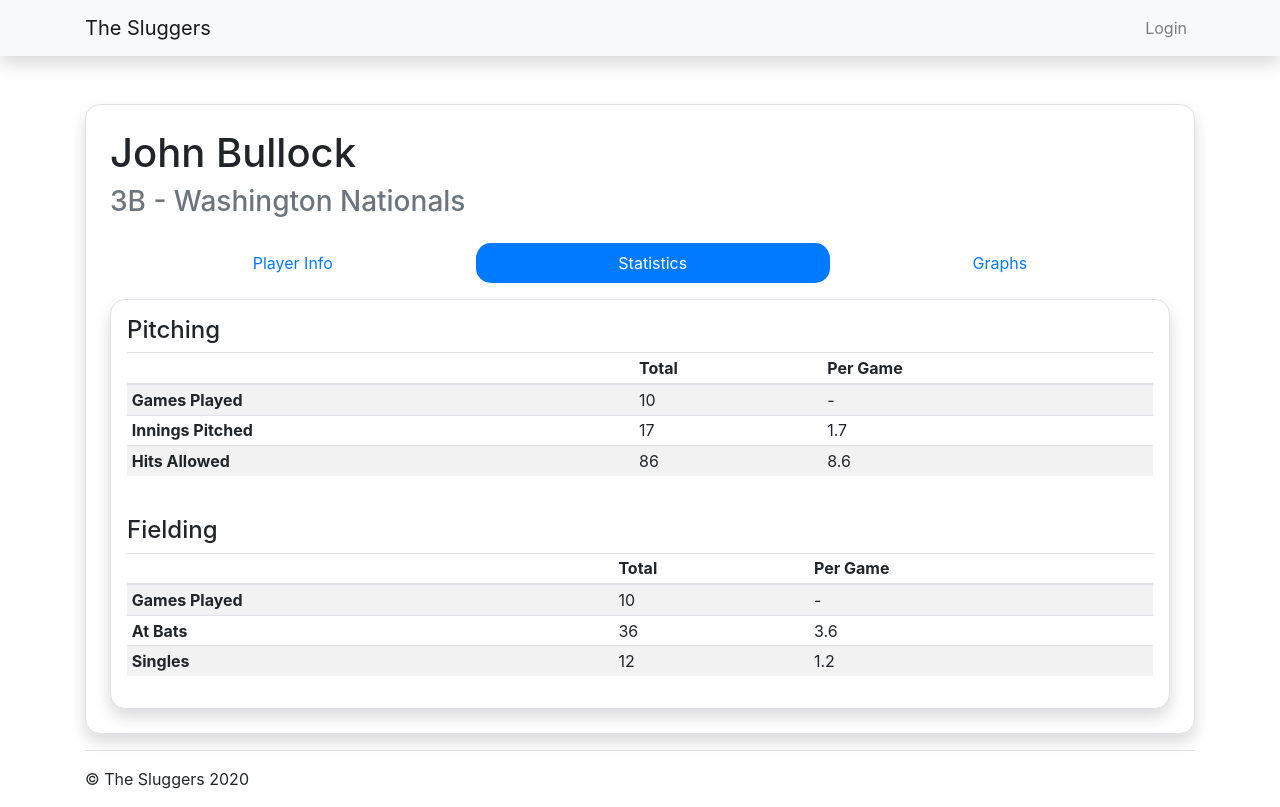
After one commit to EliasHaddad00/Baseball_Database_cs4750, a Django app: page /player/ in a window 1280 px wide, after a click on "Statistics". The commit adds this page. Run offline with Django 3.2, Linux system fonts and the light colour scheme; parts of the project's set-up code (start-up, migrations or seed data) failed here and were passed over; some libraries are stand-ins or nearby versions.

Commit message:
player view - basic statistics

```diff
--- a/match/templates/match/view.html
+++ b/match/templates/match/view.html
@@ -21,20 +21,20 @@
         <div class="tab-pane fade show active" id="info">
             <div class="card shadow p-3 border rounded-corner">
                 <h4>Game Date</h4>
-                <hr class="mt-0">
+                <hr class="mt-0 mb-1">
                 <p>
                     Saturday, September 14th<br>
                     2:00 PM
                 </p>
                 <br>
                 <h4>Field</h4>
-                <hr class="mt-0">
+                <hr class="mt-0 mb-1">
                 <p>Bird North</p>
             </div>
         </div>
         <div class="tab-pane fade" id="boxscore">
             <div class="card shadow p-3 border rounded-corner">
-                <table class="table table-bordered">
+                <table class="table table-bordered center-justify">
                     <thead class="table-active">
                             <th scope="col">&nbsp;</th>
                             <th scope="col">1</th>
--- a/match/views.py
+++ b/match/views.py
@@ -1,5 +1,4 @@
 from django.shortcuts import render
 
-# Create your views here.
 def view(request):
     return render(template_name='match/view.html', request=request)
--- /dev/null
+++ b/player/templates/player/view.html
@@ -0,0 +1,94 @@
+{% extends 'sluggers/base.html' %}
+
+{% block content %}
+<!-- Team Summary -->
+<div class="card shadow p-4 border rounded-corner mt-5">
+    <h1>John Bullock</h1>
+    <h3 class="text-muted">3B - Washington Nationals<br></h3>
+    <ul class="nav nav-pills nav-fill mt-3">
+        <li class="nav-item"><a class="nav-link active rounded-corner" data-toggle="tab" href="#playerinfo">Player Info</a></li>
+        <li class="nav-item"><a class="nav-link rounded-corner" data-toggle="tab" href="#stats">Statistics</a></li>
+        <li class="nav-item"><a class="nav-link rounded-corner" data-toggle="tab" href="#graphs">Graphs</a></li>
+    </ul>
+    <div class="tab-content mt-3">
+        <div class="tab-pane fade show active" id="playerinfo">
+            <div class="card shadow p-3 border rounded-corner">
+                <h4>Uniform Number</h4>
+                <hr class="mt-0 mb-1">
+                <p>15</p>
+                <br>
+
+                <h4>Date of Birth</h4>
+                <hr class="mt-0 mb-1">
+                <p>Oct 6th, 1998</p>
+                <br>
+
+                <h4>Emergency Contact</h4>
+                <hr class="mt-0 mb-1">
+                <p>
+                    <strong>Joe Bullock</strong><br>
+                    <a href="#" class="text-decoration-none">(703) 703-7037</a><br>
+                    <a href="#" class="text-decoration-none">jb@jb.com</a>
+                </p>
+
+            </div>
+        </div>
+        <div class="tab-pane fade" id="stats">
+            <div class="card shadow p-3 border rounded-corner">
+                <h4>Pitching</h4>
+                <table class="table table-striped table-sm left-justify">
+                    <thead>
+                        <th scope="col">&nbsp;</th>
+                        <th scope="col">Total</th>
+                        <th scope="col">Per Game</th>
+                    </thead>
+                    <tr>
+                        <th scope="row">Games Played</th>
+                        <td>10</td>
+                        <td>-</td>
+                    </tr>
+                    <tr>
+                        <th scope="row">Innings Pitched</th>
+                        <td>17</td>
+                        <td>1.7</td>
+                    </tr>
+                    <tr>
+                        <th scope="row">Hits Allowed</th>
+                        <td>86</td>
+                        <td>8.6</td>
+                    </tr>
+                </table>
+                <br>
+                <h4>Fielding</h4>
+                <table class="table table-striped table-sm left-justify">
+                    <thead>
+                        <th scope="col">&nbsp;</th>
+                        <th scope="col">Total</th>
+                        <th scope="col">Per Game</th>
+                    </thead>
+                    <tr>
+                        <th scope="row">Games Played</th>
+                        <td>10</td>
+                        <td>-</td>
+                    </tr>
+                    <tr>
+                        <th scope="row">At Bats</th>
+                        <td>36</td>
+                        <td>3.6</td>
+                    </tr>
+                    <tr>
+                        <th scope="row">Singles</th>
+                        <td>12</td>
+                        <td>1.2</td>
+                    </tr>
+                </table>
+            </div>
+        </div>
+        <div class="tab-pane fade" id="graphs">
+            <div class="card shadow p-3 border rounded-corner">
+
+            </div>
+        </div>
+    </div>
+</div>
+{% endblock %}
--- a/player/urls.py
+++ b/player/urls.py
@@ -4,4 +4,5 @@ from . import views
 app_name = "player"
 
 urlpatterns = [
+    path('', views.view, name='view'),
 ]
--- a/player/views.py
+++ b/player/views.py
@@ -1,3 +1,4 @@
 from django.shortcuts import render
 
-# Create your views here.
+def view(request):
+    return render(template_name='player/view.html', request=request)
--- a/sluggers/templates/sluggers/base.html
+++ b/sluggers/templates/sluggers/base.html
@@ -10,7 +10,10 @@
             .rounded-corner {
                 border-radius: 15px !important;
             }
-            td, tr {
+            table.left-justify td, table.left-justify th {
+                text-align: left;
+            }
+            table.center-justify td, table.center-justify th {
                 text-align: center;
             }
         </style>
```
Also changed, not shown: team/templates/team/view.html (+4 -4 lines).
